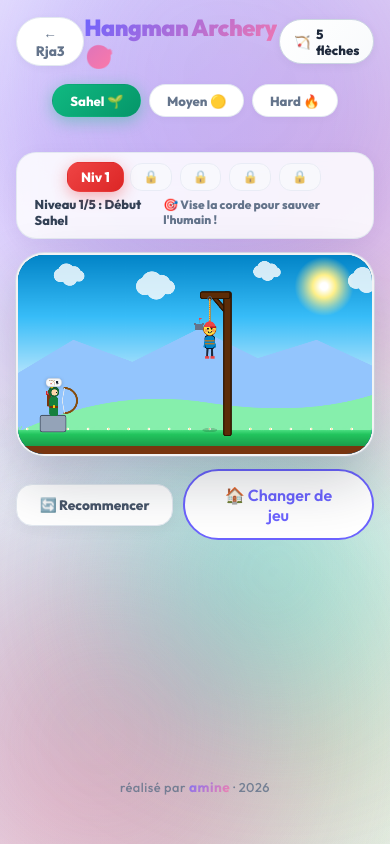
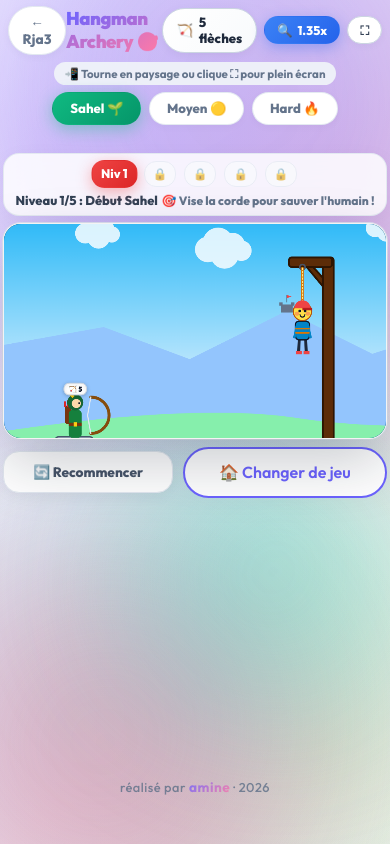
Before and after one commit to mohamedkhoran-lab/xoxo-game, a Next.js app: page /hangman in a window 390 px wide. Built offline with nearby package versions, Linux system fonts and the light colour scheme.

Commit message:
fix(hangman): Lock mobile browser scroll/zoom and add camera auto-zoom for mobile screens

```diff
--- a/src/app/hangman/hangman.module.css
+++ b/src/app/hangman/hangman.module.css
@@ -79,6 +79,55 @@
   background: #fef2f2;
   color: #dc2626;
   animation: pulseDanger 1.2s infinite;
+}
+
+.btn-header-tool {
+  display: inline-flex;
+  align-items: center;
+  justify-content: center;
+  gap: 0.3rem;
+  background: white;
+  border: 1.5px solid #cbd5e1;
+  border-radius: 100px;
+  padding: 0.35rem 0.75rem;
+  font-size: 0.78rem;
+  font-weight: 800;
+  color: #334155;
+  cursor: pointer;
+  box-shadow: 0 2px 8px rgba(0, 0, 0, 0.04);
+  transition: all 0.2s ease;
+  font-family: inherit;
+}
+
+.btn-header-tool:hover {
+  border-color: #3b82f6;
+  color: #2563eb;
+  transform: translateY(-1px);
+}
+
+.btn-header-tool.active {
+  background: linear-gradient(135deg, #3b82f6, #2563eb);
+  color: white;
+  border-color: transparent;
+  box-shadow: 0 4px 14px rgba(37, 99, 235, 0.35);
+}
+
+.mobile-hint-pill {
+  display: none;
+}
+
+@media (max-width: 768px) {
+  .mobile-hint-pill {
+    display: inline-flex;
+    align-items: center;
+    gap: 0.35rem;
+    font-size: 0.72rem;
+    font-weight: 700;
+    color: #64748b;
+    background: rgba(241, 245, 249, 0.9);
+    padding: 0.25rem 0.65rem;
+    border-radius: 100px;
+  }
 }
 
 @keyframes pulseDanger {
@@ -351,3 +400,49 @@
   from { opacity: 0; transform: translateY(12px); }
   to { opacity: 1; transform: translateY(0); }
 }
+
+/* Optimisation pour mobile (téléphone fixé et grand) */
+@media (max-width: 680px) {
+  .archery-page {
+    padding: 0.35rem 0.2rem 1.6rem;
+    gap: 0.45rem;
+    width: 100vw;
+    max-width: 100%;
+    overflow-x: hidden;
+  }
+
+  .archery-header {
+    padding: 0 0.3rem;
+  }
+
+  .archery-logo {
+    font-size: 1.15rem;
+  }
+
+  .canvas-card {
+    border-radius: 18px;
+    border-width: 1.5px;
+  }
+
+  .stage-stepper-box {
+    padding: 0.4rem 0.5rem;
+    border-radius: 16px;
+  }
+
+  .stage-dot-btn {
+    padding: 0.28rem 0.5rem;
+    font-size: 0.72rem;
+  }
+}
+
+@media (max-width: 920px) and (orientation: landscape) {
+  .archery-page {
+    padding: 0.15rem 0;
+    max-width: 100vw;
+  }
+  .canvas-card {
+    border-radius: 0;
+    border: none;
+    max-height: 88vh;
+  }
+}
--- a/src/app/hangman/page.tsx
+++ b/src/app/hangman/page.tsx
@@ -181,6 +181,17 @@ function HangmanArcheryContent() {
   });
 
   const canvasRef = useRef<HTMLCanvasElement | null>(null);
+  const canvasCardRef = useRef<HTMLDivElement | null>(null);
+
+  // Zoom adaptatif pour smartphone ("pas loin, bien zoomé")
+  const [zoomLevel, setZoomLevel] = useState<number>(() => {
+    if (typeof window !== "undefined" && window.innerWidth < 680) {
+      return 1.35; // Zoom par défaut sur téléphone
+    }
+    return 1.0;
+  });
+  const zoomLevelRef = useRef(zoomLevel);
+  zoomLevelRef.current = zoomLevel;
 
   const currentDiffData: DifficultyConfig = ARCHERY_STAGES[difficulty];
   const stageConfig: HangmanStageConfig = currentDiffData.stages[stageIndex];
@@ -266,6 +277,57 @@ function HangmanArcheryContent() {
     initStage(difficulty, stageIndex);
   }, [difficulty, stageIndex, initStage]);
 
+  // 1. Bloquer le scroll/overscroll/bounce du navigateur sur mobile (comme Pong et Dino)
+  useEffect(() => {
+    const prevOverscroll = document.body.style.overscrollBehavior;
+    document.body.style.overscrollBehavior = "none";
+    return () => {
+      document.body.style.overscrollBehavior = prevOverscroll;
+    };
+  }, []);
+
+  // 2. Écouteurs tactiles natifs non-passifs pour bloquer tout déplacement/scroll du navigateur
+  useEffect(() => {
+    const canvas = canvasRef.current;
+    const card = canvasCardRef.current;
+    if (!canvas) return;
+
+    const blockTouch = (e: TouchEvent) => {
+      if (e.cancelable) e.preventDefault();
+    };
+
+    canvas.addEventListener("touchstart", blockTouch, { passive: false });
+    canvas.addEventListener("touchmove", blockTouch, { passive: false });
+    canvas.addEventListener("touchend", blockTouch, { passive: false });
+    canvas.addEventListener("touchcancel", blockTouch, { passive: false });
+
+    if (card) {
+      card.addEventListener("touchstart", blockTouch, { passive: false });
+      card.addEventListener("touchmove", blockTouch, { passive: false });
+    }
+
+    return () => {
+      canvas.removeEventListener("touchstart", blockTouch);
+      canvas.removeEventListener("touchmove", blockTouch);
+      canvas.removeEventListener("touchend", blockTouch);
+      canvas.removeEventListener("touchcancel", blockTouch);
+      if (card) {
+        card.removeEventListener("touchstart", blockTouch);
+        card.removeEventListener("touchmove", blockTouch);
+      }
+    };
+  }, []);
+
+  const toggleFullscreen = () => {
+    const card = canvasCardRef.current;
+    if (!card) return;
+    if (!document.fullscreenElement) {
+      card.requestFullscreen?.().catch(() => {});
+    } else {
+      document.exitFullscreen?.().catch(() => {});
+    }
+  };
+
   // Boucle de rendu Canvas & Moteur physique 60fps
   useEffect(() => {
     const canvas = canvasRef.current;
@@ -405,7 +467,10 @@ function HangmanArcheryContent() {
           const projY = ropeTopY + t * (ropeBottomY - ropeTopY);
           const distToRope = Math.hypot(arrow.x - projX, arrow.y - projY);
 
-          if (distToRope <= stageConfig.ropeWidth) {
+          const isMobile = typeof window !== "undefined" && window.innerWidth < 680;
+          const hitTolerance = isMobile ? stageConfig.ropeWidth * 1.45 : stageConfig.ropeWidth;
+
+          if (distToRope <= hitTolerance) {
             s.ropeCut = true;
             s.manState = "falling";
             s.manVy = 50;
@@ -681,14 +746,26 @@ function HangmanArcheryContent() {
       // ================= 2. RENDU CANVAS DESIGN WOW =================
       ctx.clearRect(0, 0, 960, 540);
 
-      // Ciel dégradé d'aube médiévale
-      const skyGrad = ctx.createLinearGradient(0, 0, 0, 480);
+      // Camera Zoom & Pan (pour téléphone et zoom)
+      ctx.save();
+      const currentZoom = zoomLevelRef.current;
+      if (currentZoom > 1.0) {
+        // Centrage de la caméra entre l'archer et la cible pour que ce ne soit pas "loin" sur téléphone
+        const targetCenterX = (s.bowX + stageConfig.gallowsX) / 2;
+        const targetCenterY = (s.bowY + stageConfig.gallowsY) / 2 - 20;
+        ctx.translate(480, 270);
+        ctx.scale(currentZoom, currentZoom);
+        ctx.translate(-targetCenterX, -targetCenterY);
+      }
+
+      // Ciel dégradé d'aube médiévale étendu
+      const skyGrad = ctx.createLinearGradient(0, -200, 0, 520);
       skyGrad.addColorStop(0, "#0284c7");
       skyGrad.addColorStop(0.35, "#38bdf8");
       skyGrad.addColorStop(0.7, "#bae6fd");
       skyGrad.addColorStop(1, "#f0fdf4");
       ctx.fillStyle = skyGrad;
-      ctx.fillRect(0, 0, 960, 540);
+      ctx.fillRect(-350, -250, 1660, 950);
 
       // Soleil doré et halo radiant
       const sunHalo = ctx.createRadialGradient(830, 85, 10, 830, 85, 80);
@@ -717,18 +794,18 @@ function HangmanArcheryContent() {
         ctx.restore();
       });
 
-      // Montagnes lointaines avec forteresse médiévale
+      // Montagnes lointaines avec forteresse médiévale (étendues)
       ctx.fillStyle = "#93c5fd";
       ctx.beginPath();
-      ctx.moveTo(0, 480);
-      ctx.lineTo(0, 320);
+      ctx.moveTo(-350, 480);
+      ctx.lineTo(-350, 320);
       ctx.lineTo(150, 230);
       ctx.lineTo(310, 290);
       ctx.lineTo(490, 200);
       ctx.lineTo(650, 280);
       ctx.lineTo(810, 230);
-      ctx.lineTo(960, 300);
-      ctx.lineTo(960, 480);
+      ctx.lineTo(1350, 300);
+      ctx.lineTo(1350, 480);
       ctx.closePath();
       ctx.fill();
 
@@ -751,31 +828,31 @@ function HangmanArcheryContent() {
       ctx.closePath();
       ctx.fill();
 
-      // Collines moyennes
+      // Collines moyennes étendues
       ctx.fillStyle = "#86efac";
       ctx.beginPath();
-      ctx.moveTo(0, 480);
+      ctx.moveTo(-350, 480);
       ctx.quadraticCurveTo(250, 360, 510, 400);
-      ctx.quadraticCurveTo(770, 440, 960, 380);
-      ctx.lineTo(960, 540);
-      ctx.lineTo(0, 540);
-      ctx.fill();
-
-      // Sol riche en herbe avec fleurs
+      ctx.quadraticCurveTo(770, 440, 1350, 380);
+      ctx.lineTo(1350, 600);
+      ctx.lineTo(-350, 600);
+      ctx.fill();
+
+      // Sol riche en herbe avec fleurs étendu
       const groundGrad = ctx.createLinearGradient(0, 475, 0, 540);
       groundGrad.addColorStop(0, "#4ade80");
       groundGrad.addColorStop(0.18, "#22c55e");
       groundGrad.addColorStop(1, "#15803d");
       ctx.fillStyle = groundGrad;
-      ctx.fillRect(0, 475, 960, 65);
+      ctx.fillRect(-350, 475, 1700, 95);
 
       ctx.fillStyle = "#78350f";
-      ctx.fillRect(0, 518, 960, 22);
+      ctx.fillRect(-350, 518, 1700, 40);
 
       // Brins d'herbe
       ctx.strokeStyle = "#86efac";
       ctx.lineWidth = 2.5;
-      for (let gx = 0; gx < 960; gx += 22) {
+      for (let gx = -250; gx < 1250; gx += 22) {
         ctx.beginPath();
         ctx.moveTo(gx, 475);
         ctx.lineTo(gx + 3, 467);
@@ -785,8 +862,8 @@ function HangmanArcheryContent() {
       }
 
       // Fleurs
-      for (let fx = 25; fx < 960; fx += 55) {
-        const isRed = fx % 110 === 0;
+      for (let fx = -220; fx < 1250; fx += 55) {
+        const isRed = Math.abs(fx) % 110 === 0;
         ctx.fillStyle = isRed ? "#ef4444" : "#ffffff";
         ctx.beginPath();
         ctx.arc(fx, 472, 3.5, 0, Math.PI * 2);
@@ -1374,6 +1451,8 @@ function HangmanArcheryContent() {
       });
       ctx.globalAlpha = 1;
 
+      ctx.restore(); // Fin Camera Zoom
+
       animId = requestAnimationFrame(render);
     };
 
@@ -1386,12 +1465,18 @@ function HangmanArcheryContent() {
     const canvas = canvasRef.current;
     if (!canvas) return { x: 0, y: 0 };
     const rect = canvas.getBoundingClientRect();
-    const scaleX = 960 / rect.width;
-    const scaleY = 540 / rect.height;
-    return {
-      x: (e.clientX - rect.left) * scaleX,
-      y: (e.clientY - rect.top) * scaleY,
-    };
+    let x = (e.clientX - rect.left) * (960 / rect.width);
+    let y = (e.clientY - rect.top) * (540 / rect.height);
+
+    const currentZoom = zoomLevelRef.current;
+    if (currentZoom > 1.0) {
+      const targetCenterX = (stateRef.current.bowX + stageConfig.gallowsX) / 2;
+      const targetCenterY = (stateRef.current.bowY + stageConfig.gallowsY) / 2 - 20;
+      x = (x - 480) / currentZoom + targetCenterX;
+      y = (y - 270) / currentZoom + targetCenterY;
+    }
+
+    return { x, y };
   };
 
   const handlePointerDown = (e: React.PointerEvent<HTMLCanvasElement>) => {
@@ -1480,8 +1565,30 @@ function HangmanArcheryContent() {
             <span>🏹</span>
             <span>{arrowsLeft} flèches</span>
           </div>
+          <button
+            className={`${styles["btn-header-tool"]} ${zoomLevel > 1.0 ? styles.active : ""}`}
+            onClick={() => setZoomLevel((z) => (z > 1.0 ? 1.0 : 1.35))}
+            title="Activer ou désactiver le zoom mobile"
+            id="btn-toggle-zoom"
+          >
+            <span>🔍</span>
+            <span>{zoomLevel > 1.0 ? "1.35x" : "1x"}</span>
+          </button>
+          <button
+            className={styles["btn-header-tool"]}
+            onClick={toggleFullscreen}
+            title="Mode plein écran (Mobile / PC)"
+            id="btn-toggle-fullscreen"
+          >
+            <span>⛶</span>
+          </button>
         </div>
       </div>
+
+      {/* RAPPEL MOBILE POUR ÉCRAN PAYSAGE */}
+      <span className={styles["mobile-hint-pill"]}>
+        📲 Tourne en paysage ou clique ⛶ pour plein écran
+      </span>
 
       {/* SELECTEUR DE DIFFICULTÉ (3 Niveaux : Sahel, Moyen, Hard) */}
       <div className={styles["diff-container"]}>
@@ -1557,7 +1664,7 @@ function HangmanArcheryContent() {
       </div>
 
       {/* CANVAS ARENA CARD DESIGN WOW */}
-      <div className={styles["canvas-card"]}>
+      <div ref={canvasCardRef} className={styles["canvas-card"]}>
         <canvas
           ref={canvasRef}
           width={960}
```
